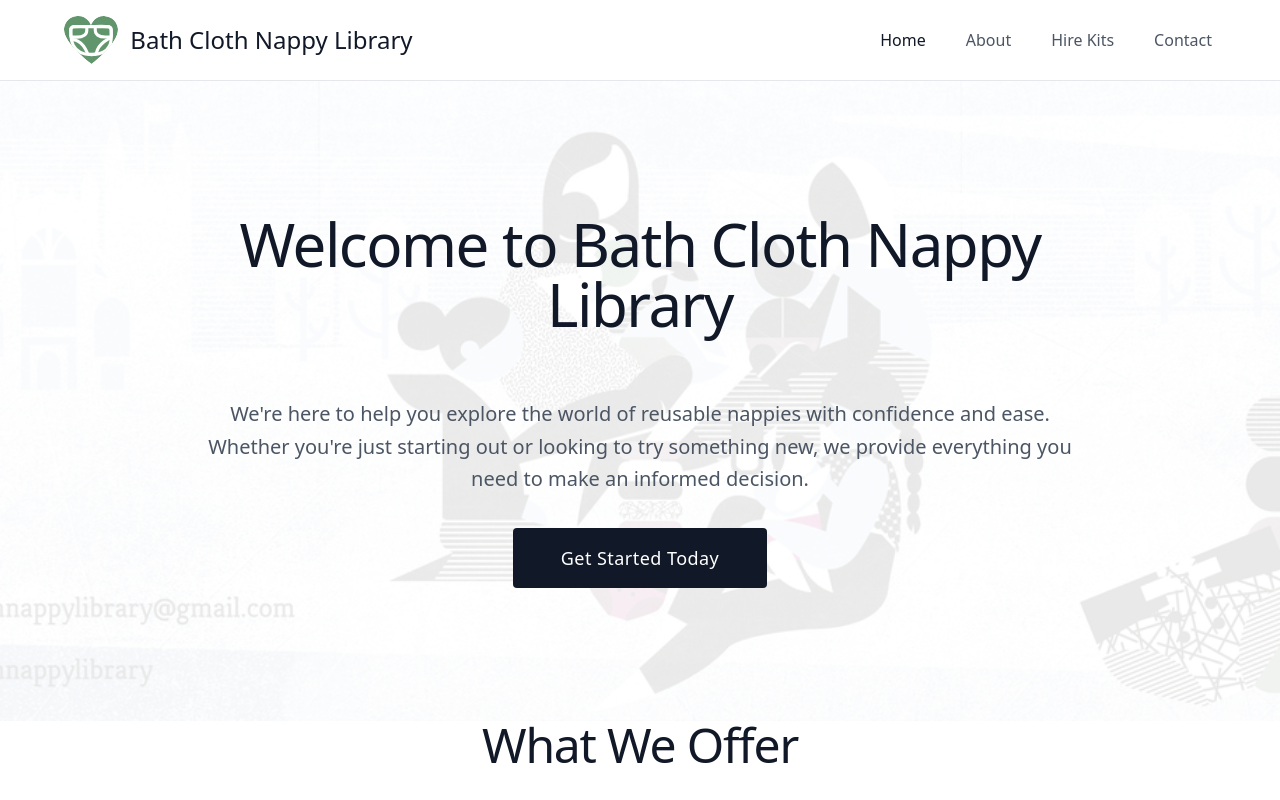
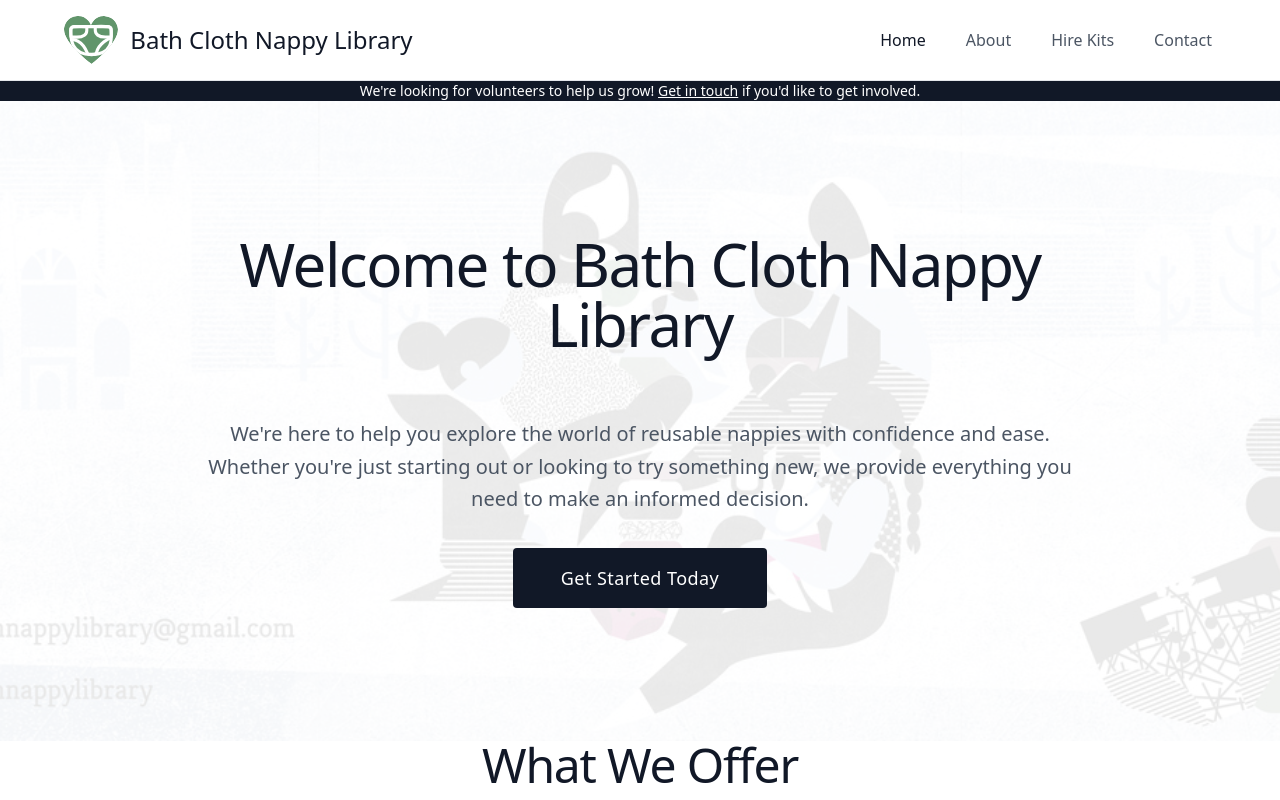
Before and after one commit to Bobbyberta/bathclothnappylibrary, a website: page index.html in a window 1280 px wide. Shown: the top 800 px of the page. Drawn offline with Linux system fonts and the light colour scheme.

Commit message:
Get in touch banner

```diff
--- a/index.html
+++ b/index.html
@@ -75,6 +75,13 @@
       </div>
     </div>
   </header>
+
+  <!-- Volunteer Banner -->
+  <div class="bg-gray-900 text-white py-2 px-4">
+    <div class="max-w-6xl mx-auto text-center">
+      <p class="text-sm font-light">We're looking for volunteers to help us grow! <a href="mailto:bathclothnappylibrary@gmail.com" class="underline hover:text-gray-300 transition-colors focus:outline-none focus:ring-2 focus:ring-white focus:ring-offset-2 focus:ring-offset-gray-900 rounded">Get in touch</a> if you'd like to get involved.</p>
+    </div>
+  </div>
 
   <!-- Hero Section -->
   <main id="main-content">
```
